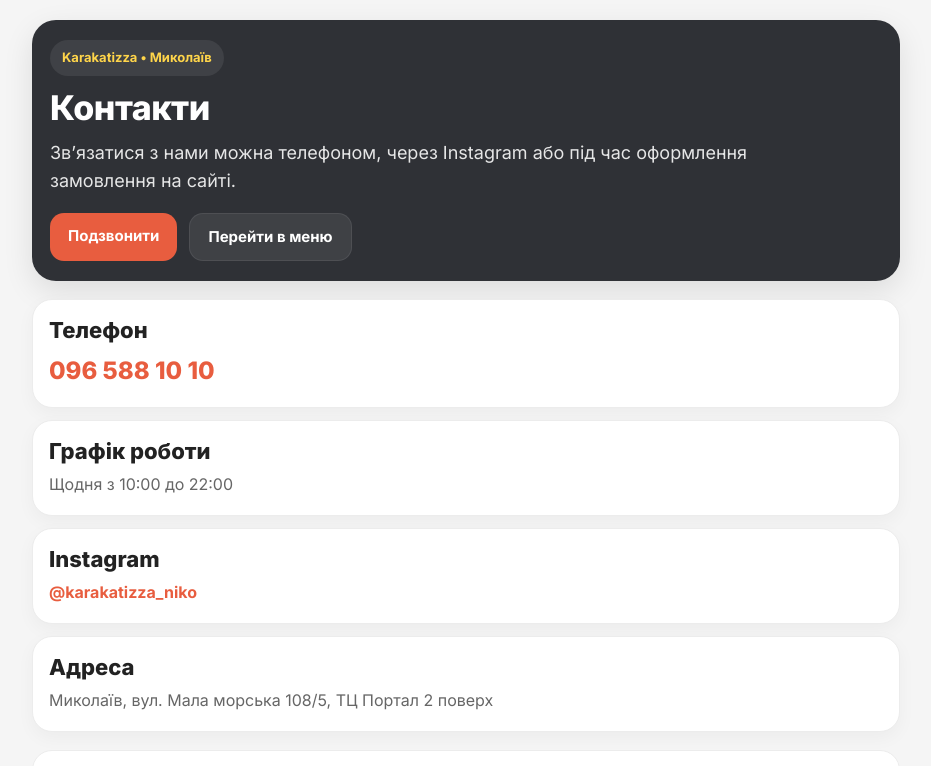
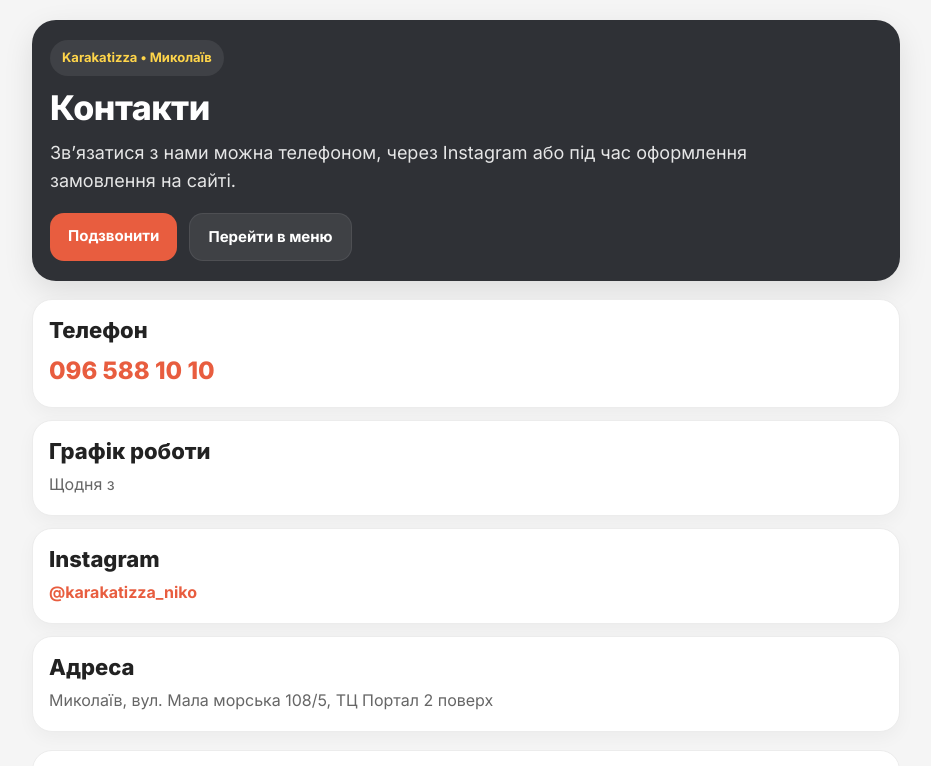
Before and after one commit to Cristal1989/karakatizza, a React (Vite) app in the folder karakatizza/client/: page /contacts in a window 1280 px wide. Shown: the top 766 px of the page, without its empty margins (174-1105 px from the left). Built offline with nearby package versions, Linux system fonts and the light colour scheme; no server answers.

Commit message:
admin panel

```diff
--- a/karakatizza/client/src/components/Header.jsx
+++ b/karakatizza/client/src/components/Header.jsx
@@ -1,10 +1,21 @@
 import React, { useState } from "react";
 import { SHOP_LOCATION } from "../config/deliveryConfig";
 import MobileMenu from "./MobileMenu";
+import { useSiteSettings } from "../context/SiteSettingsContext";
+import {
+  getWorkingHoursLabel,
+  getWorkingStatusLabel,
+} from "../utils/workingHours";
 
 export default function Header() {
   const isMobile = window.matchMedia("(max-width: 768px)").matches;
   const [isMenuOpen, setIsMenuOpen] = useState(false);
+
+  const { siteSettings } = useSiteSettings();
+const workingHours = siteSettings?.workingHours;
+
+const workingHoursLabel = getWorkingHoursLabel(workingHours);
+const workingStatusLabel = getWorkingStatusLabel(workingHours);
 
   const openMap = () => {
     window.open(
@@ -139,7 +150,7 @@
               fontWeight: 600,
             }}
           >
-            Щодня з 10:00 до 22:00
+            Щодня з {workingHoursLabel}
           </div>
         </div>
         {isMobile && (
--- a/karakatizza/client/src/components/MobileMenu.jsx
+++ b/karakatizza/client/src/components/MobileMenu.jsx
@@ -1,5 +1,10 @@
 import React, { useEffect, useState } from "react";
 import { useLocation, useNavigate } from "react-router-dom";
+import { useSiteSettings } from "../context/SiteSettingsContext";
+import {
+  getWorkingHoursLabel,
+  getWorkingStatusLabel,
+} from "../utils/workingHours";
 
 const menuItems = [
   {
@@ -45,6 +50,11 @@
   const [pressedItem, setPressedItem] = useState(null);
   const navigate = useNavigate();
   const location = useLocation();
+  const { siteSettings } = useSiteSettings();
+const workingHours = siteSettings?.workingHours;
+
+const workingHoursLabel = getWorkingHoursLabel(workingHours);
+const workingStatusLabel = getWorkingStatusLabel(workingHours);
 
   useEffect(() => {
     if (!isOpen) return;
@@ -325,7 +335,7 @@
               marginBottom: "8px",
             }}
           >
-            Працюємо 3 10.00 до 22.00
+            Працюємо з {workingHoursLabel}
           </div>
           <div
             style={{
--- /dev/null
+++ b/karakatizza/client/src/context/SiteSettingsContext.jsx
@@ -0,0 +1,46 @@
+import { createContext, useContext, useEffect, useState } from "react";
+import { getSiteSettings } from "../api/siteSettingsApi";
+
+const SiteSettingsContext = createContext(null);
+
+export function SiteSettingsProvider({ children }) {
+  const [siteSettings, setSiteSettings] = useState(null);
+  const [siteSettingsLoading, setSiteSettingsLoading] = useState(true);
+
+  useEffect(() => {
+    const loadSettings = async () => {
+      try {
+        const settings = await getSiteSettings();
+        setSiteSettings(settings);
+      } catch (error) {
+        console.error("LOAD SITE SETTINGS ERROR:", error);
+      } finally {
+        setSiteSettingsLoading(false);
+      }
+    };
+
+    loadSettings();
+  }, []);
+
+  return (
+    <SiteSettingsContext.Provider
+      value={{
+        siteSettings,
+        setSiteSettings,
+        siteSettingsLoading,
+      }}
+    >
+      {children}
+    </SiteSettingsContext.Provider>
+  );
+}
+
+export function useSiteSettings() {
+  const context = useContext(SiteSettingsContext);
+
+  if (!context) {
+    throw new Error("useSiteSettings must be used inside SiteSettingsProvider");
+  }
+
+  return context;
+}
--- a/karakatizza/client/src/main.jsx
+++ b/karakatizza/client/src/main.jsx
@@ -5,13 +5,16 @@
 import App from "./App";
 import "./index.css";
 import { CartProvider } from "./context/CartContext";
+import { SiteSettingsProvider } from "./context/SiteSettingsContext";
 
 ReactDOM.createRoot(document.getElementById("root")).render(
   <React.StrictMode>
     <HelmetProvider>
       <BrowserRouter>
         <CartProvider>
+        <SiteSettingsProvider>
           <App />
+          </SiteSettingsProvider>
         </CartProvider>
       </BrowserRouter>
     </HelmetProvider>
--- a/karakatizza/client/src/pages/Admin.jsx
+++ b/karakatizza/client/src/pages/Admin.jsx
@@ -132,7 +132,7 @@
   });
 
   const [popupSaving, setPopupSaving] = useState(false);
-  const [popupMessage, setPopupMessage] = useState("Ми працюємо з 10.00, але ви можете оформити замовлення, і ми зв’яжемося з вами в робочий час.");
+  const [popupMessage, setPopupMessage] = useState("");
   const [popupError, setPopupError] = useState("");
 
 
@@ -2730,24 +2730,6 @@
       Показувати поза робочим часом
     </label>
 
-    <label
-      style={{
-        display: "flex",
-        alignItems: "center",
-        gap: "10px",
-        marginBottom: "14px",
-        fontWeight: 600,
-        color: "#222",
-      }}
-    >
-      <input
-        type="checkbox"
-        name="closedToday"
-        checked={workingHoursSettings.closedToday}
-        onChange={handleWorkingHoursChange}
-      />
-      Закрито сьогодні
-    </label>
 
     <textarea
       name="outsideHoursText"
--- a/karakatizza/client/src/pages/ContactsPage.jsx
+++ b/karakatizza/client/src/pages/ContactsPage.jsx
@@ -1,9 +1,16 @@
 import React from "react";
 import Seo from "../components/Seo";
 import { Link, useNavigate } from "react-router-dom";
+import { useSiteSettings } from "../context/SiteSettingsContext";
+import { getWorkingHoursLabel } from "../utils/workingHours";
 
 export default function ContactsPage() {
   const navigate = useNavigate();
+
+  const { siteSettings } = useSiteSettings();
+const workingHours = siteSettings?.workingHours;
+
+const workingHoursLabel = getWorkingHoursLabel(workingHours);
   return (
     <div
       style={{
@@ -141,7 +148,7 @@
             </a>
           </Card>
 
-          <Card title="Графік роботи">Щодня з 10:00 до 22:00</Card>
+          <Card title="Графік роботи">Щодня з {workingHoursLabel}</Card>
 
           <Card title="Instagram">
             <a
--- a/karakatizza/client/src/pages/DeliveryPage.jsx
+++ b/karakatizza/client/src/pages/DeliveryPage.jsx
@@ -1,9 +1,16 @@
 import React from "react";
 import Seo from "../components/Seo";
 import { Link, useNavigate } from "react-router-dom";
+import { useSiteSettings } from "../context/SiteSettingsContext";
+import { getWorkingHoursLabel } from "../utils/workingHours";
 
 export default function DeliveryPage() {
   const navigate = useNavigate();
+
+  const { siteSettings } = useSiteSettings();
+const workingHours = siteSettings?.workingHours;
+
+const workingHoursLabel = getWorkingHoursLabel(workingHours);
   return (
     <div
       style={{
@@ -102,7 +109,7 @@
             При замовленні від певної суми доставка може бути безкоштовною.
           </Item>
 
-          <Item title="Час роботи">Щодня з 10:00 до 22:00.</Item>
+          <Item title="Час роботи">Щодня з {workingHoursLabel}.</Item>
         </Section>
 
         {/* PAYMENT */}
--- a/karakatizza/client/src/pages/Home.jsx
+++ b/karakatizza/client/src/pages/Home.jsx
@@ -16,6 +16,7 @@
 import { getProducts } from "../api/productsApi";
 import { getBanners } from "../api/bannersApi";
 import { getRouteDistanceKm } from "../services/deliveryService";
+import { getSiteSettings } from "../api/siteSettingsApi";
 
 export default function Home() {
   const [products, setProducts] = useState([]);
@@ -28,6 +29,7 @@
   const { isCartOpen } = useCart();
   const [showPopup, setShowPopup] = useState(false);
   const [popupText, setPopupText] = useState("");
+  const [siteSettings, setSiteSettings] = useState(null);
 
   const categorySections = [
     { id: "rolls", title: "Роли" },
@@ -209,6 +211,66 @@
 
     return sorted.filter((product) => product.rollType === rollFilter);
   }
+
+  function isOutsideWorkingHours(openTime, closeTime) {
+    if (!openTime || !closeTime) return false;
+
+    const now = new Date();
+    const currentMinutes = now.getHours() * 60 + now.getMinutes();
+
+    const [openHours, openMinutes] = openTime.split(":").map(Number);
+    const [closeHours, closeMinutes] = closeTime.split(":").map(Number);
+
+    const openTotal = openHours * 60 + openMinutes;
+    const closeTotal = closeHours * 60 + closeMinutes;
+
+    return currentMinutes < openTotal || currentMinutes >= closeTotal;
+  }
+
+  useEffect(() => {
+    const loadSiteSettings = async () => {
+      try {
+        const settings = await getSiteSettings();
+        setSiteSettings(settings);
+      } catch (error) {
+        console.error("LOAD SITE SETTINGS ERROR:", error);
+      }
+    };
+
+    loadSiteSettings();
+  }, []);
+
+  useEffect(() => {
+    if (!siteSettings) return;
+
+    const workingHours = siteSettings.workingHours;
+    const popup = siteSettings.popup;
+
+    if (workingHours?.closedToday) {
+      setPopupText(
+        popup?.closedTodayText ||
+          "Сьогодні ми тимчасово не працюємо, але ви можете залишити замовлення."
+      );
+      setShowPopup(true);
+      return;
+    }
+
+    const outsideHours = isOutsideWorkingHours(
+      workingHours?.openTime,
+      workingHours?.closeTime
+    );
+
+    if (outsideHours && popup?.showOutsideWorkingHours) {
+      setPopupText(
+        popup?.outsideHoursText ||
+          "Ми зараз не працюємо, але ви можете оформити замовлення."
+      );
+      setShowPopup(true);
+      return;
+    }
+
+    setShowPopup(false);
+  }, [siteSettings]);
 
   return (
 
--- /dev/null
+++ b/karakatizza/client/src/utils/workingHours.js
@@ -0,0 +1,39 @@
+export function isOutsideWorkingHours(openTime, closeTime) {
+  if (!openTime || !closeTime) return false;
+
+  const now = new Date();
+  const currentMinutes = now.getHours() * 60 + now.getMinutes();
+
+  const [openHours, openMinutes] = openTime.split(":").map(Number);
+  const [closeHours, closeMinutes] = closeTime.split(":").map(Number);
+
+  const openTotal = openHours * 60 + openMinutes;
+  const closeTotal = closeHours * 60 + closeMinutes;
+
+  return currentMinutes < openTotal || currentMinutes >= closeTotal;
+}
+
+export function getWorkingHoursLabel(workingHours) {
+  if (!workingHours) return "";
+
+  if (workingHours.closedToday) {
+    return "Сьогодні зачинено";
+  }
+
+  return `${workingHours.openTime} – ${workingHours.closeTime}`;
+}
+
+export function getWorkingStatusLabel(workingHours) {
+  if (!workingHours) return "";
+
+  if (workingHours.closedToday) {
+    return "Сьогодні зачинено";
+  }
+
+  const outside = isOutsideWorkingHours(
+    workingHours.openTime,
+    workingHours.closeTime
+  );
+
+  return outside ? "Зачинено" : "Відчинено";
+}
```
Also changed, not shown: 1 other file (tests, documents, lock files or other folders).
